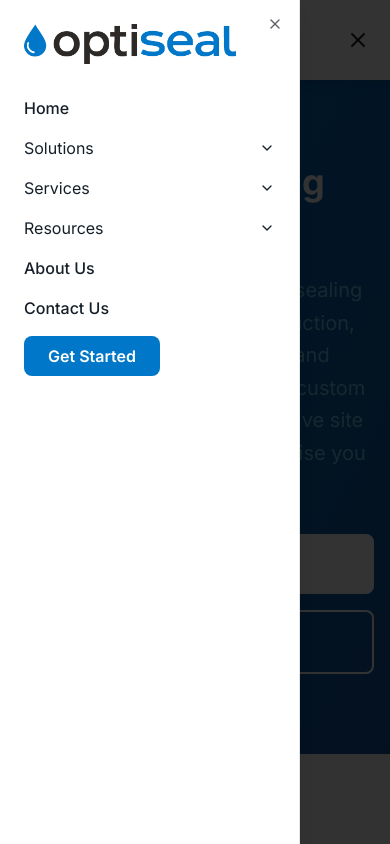
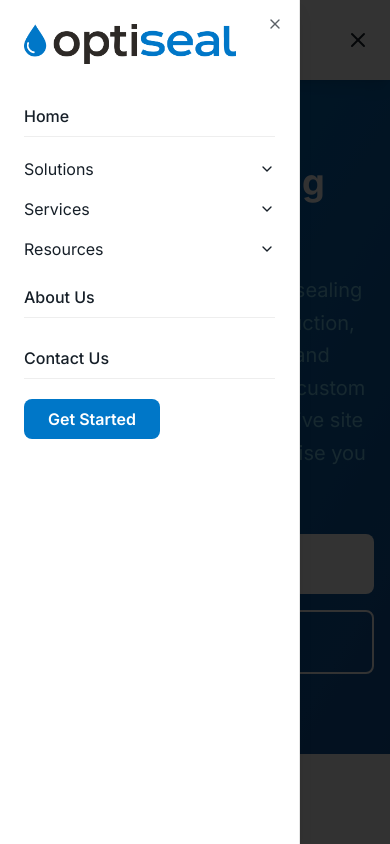
Before and after one commit to JetSetEdit/optiseal-homepage, a Next.js app: page / in a window 390 px wide. Both pictures are taken after a click on the button "Open navigation menu". Shown: the top 844 px of the page. Built offline with nearby package versions, Linux system fonts and the light colour scheme.

Commit message:
Improve mobile menu item separation and readability

```diff
--- a/components/navigation/nav-item-renderer.tsx
+++ b/components/navigation/nav-item-renderer.tsx
@@ -50,7 +50,7 @@ const NavItemRenderer: React.FC<NavItemProps> = ({ item, isMobile, onLinkClick }
             {isOpen ? <ChevronUp size={16} /> : <ChevronDown size={16} />}
           </button>
           {isOpen && (
-            <div className="pl-4 mt-2 space-y-2">
+            <div className="pl-4 mt-2 flex flex-col gap-2 border-l border-gray-200">
               {item.children.map((child, index) => (
                 <NavItemRenderer key={index} item={child} isMobile={true} onLinkClick={onLinkClick} />
               ))}
@@ -123,8 +123,9 @@ const NavItemRenderer: React.FC<NavItemProps> = ({ item, isMobile, onLinkClick }
     return (
       <Link
         href={item.href || `#${item.name.toLowerCase().replace(/[^a-z0-9]+/g, "-")}`}
-        className={`${isMobile ? mobileLinkClasses : desktopLinkClasses} font-medium`}
+        className={`${isMobile ? mobileLinkClasses + " py-2" : desktopLinkClasses} font-medium`}
         onClick={onLinkClick}
+        style={isMobile ? { borderBottom: '1px solid #eee', marginBottom: 4, display: 'block' } : {}}
       >
         {item.name}
       </Link>
```
